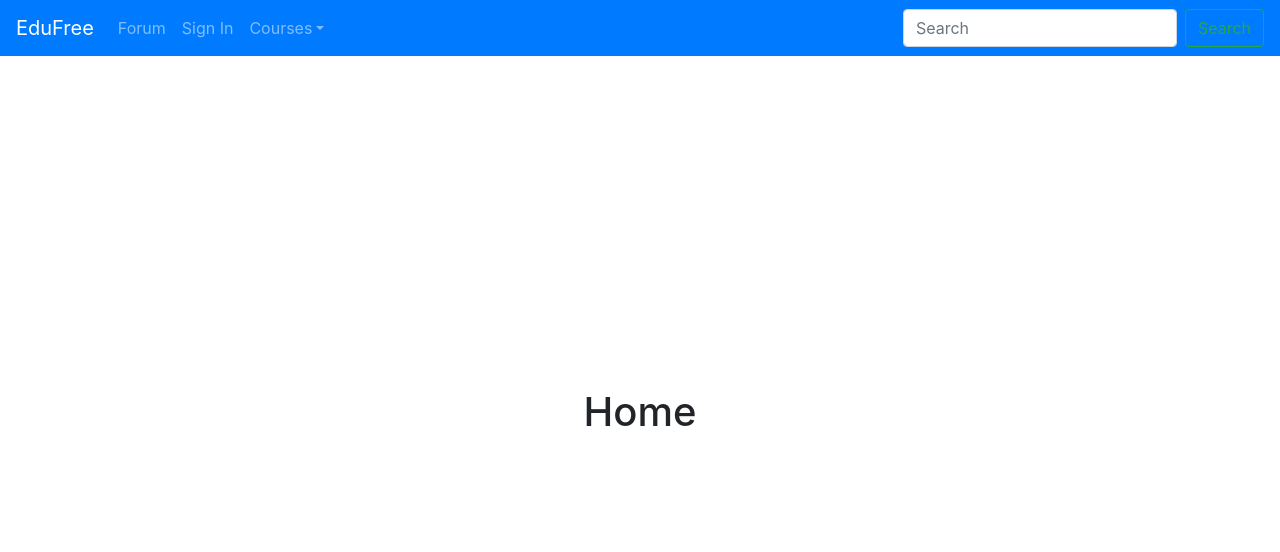
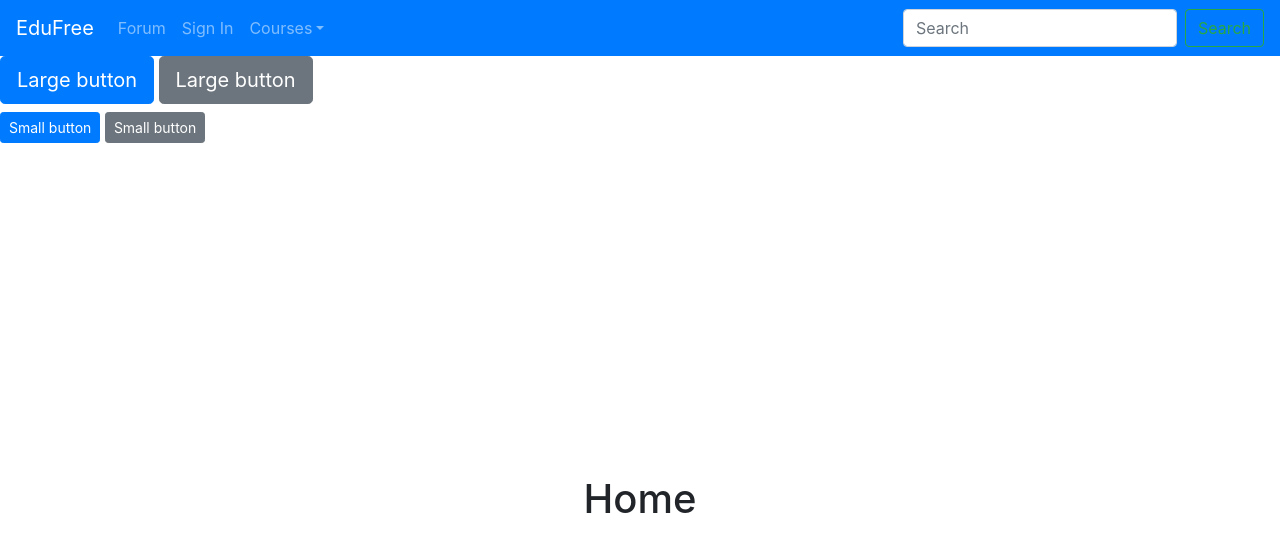
Before and after one commit to AshiHaque/Level-2-Group-project--Edufree, a React (Create React App) app: page / in a window 1280 px wide. Shown: the top 552 px of the page. Built offline with nearby package versions, Linux system fonts and the light colour scheme.

Commit message:
Registration page

```diff
--- a/src/App.js
+++ b/src/App.js
@@ -1,11 +1,12 @@
 import "./App.css";
 import Navbar from "./components/Navbar";
+import Registration from "./Pages/Registration";
 import { BrowserRouter as Router, Switch, Route } from "react-router-dom";
 import Home from "./Pages";
 function App() {
   return (
     <Router>
-      <Navbar />
+      <Navbar /> <Registration />
       <Switch>
         <Route path="/" exact component={Home} />
       </Switch>
--- /dev/null
+++ b/src/Pages/Registration.js
@@ -0,0 +1,28 @@
+import React from 'react'
+import Button from 'react-bootstrap/Button';
+import { BrowserRouter as Router, Switch, Route } from "react-router-dom";
+
+function Registration() {
+  return (
+    <div>
+       <div className="mb-2">
+    <Button variant="primary" size="lg">
+      Large button
+    </Button>{' '}
+    <Button variant="secondary" size="lg">
+      Large button
+    </Button>
+  </div>
+  <div>
+    <Button variant="primary" size="sm">
+      Small button
+    </Button>{' '}
+    <Button variant="secondary" size="sm">
+      Small button
+    </Button>
+  </div>
+    </div>
+  )
+}
+
+export default Registration
```
Also changed, not shown: src/Pages/Register.js (deleted).
